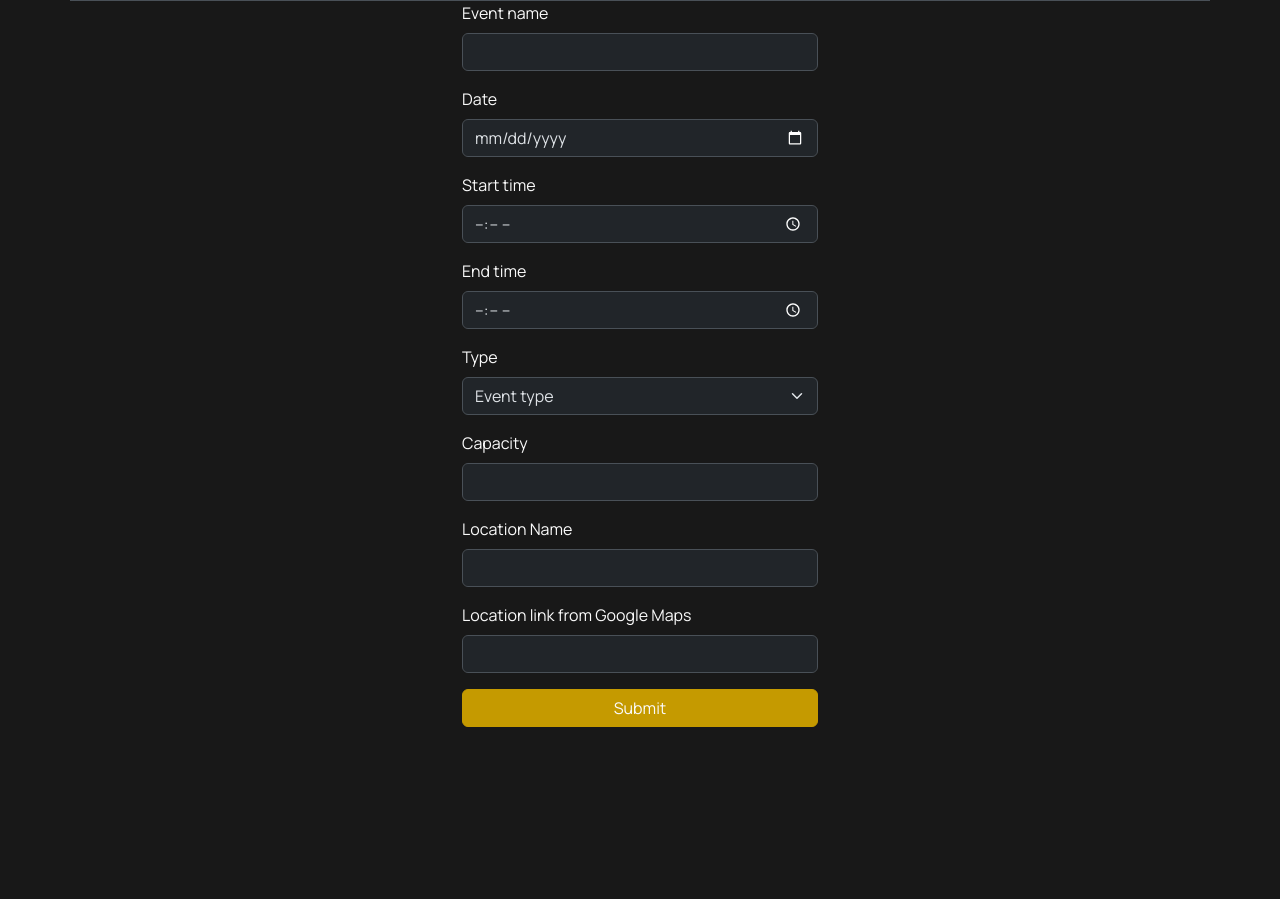
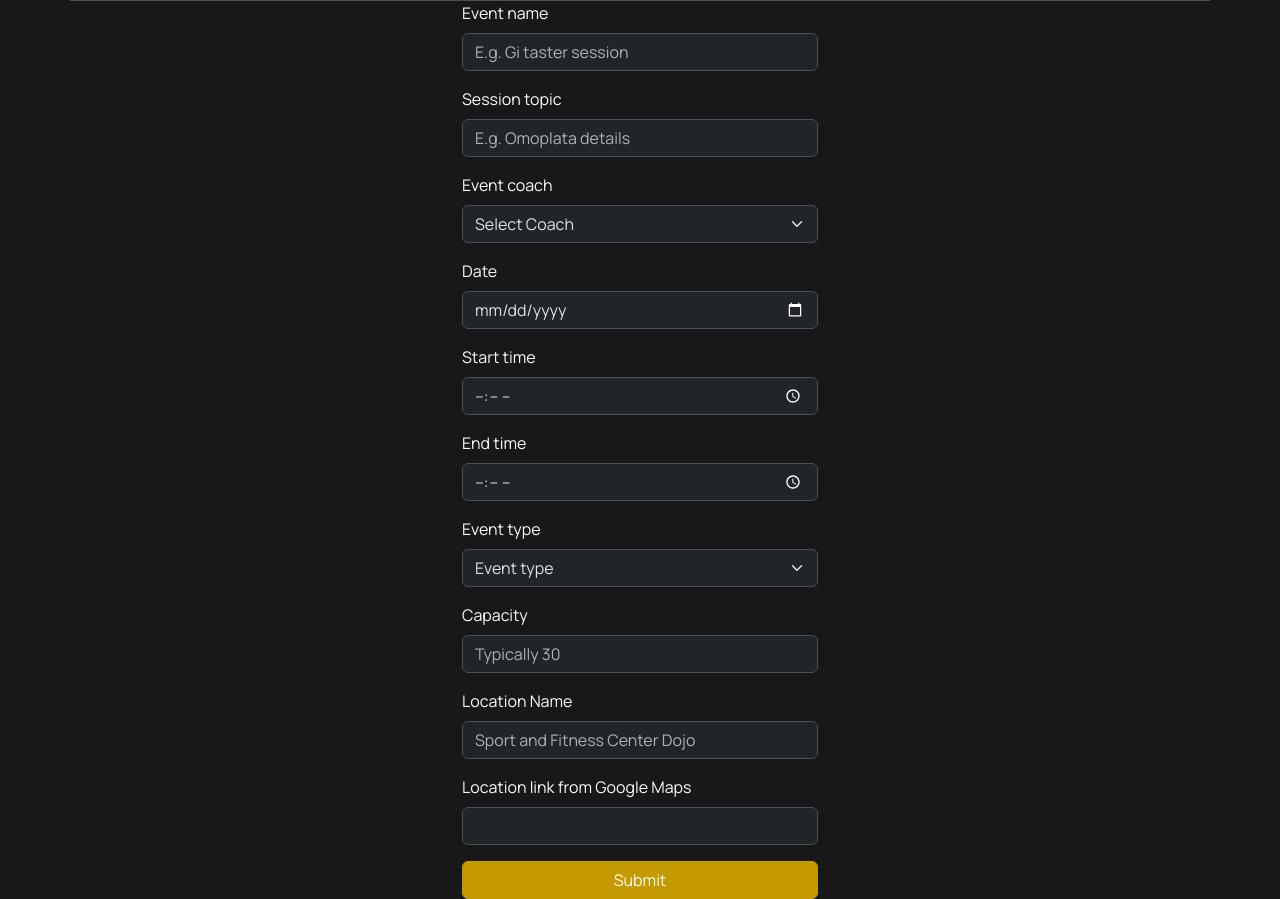
Before and after one commit to tom23collins/uob-bjj-webapp, a Flask app: template templates/committee/create_new_event.html in a window 1280 px wide. Shown: the part 138-1037 px from the top of the page. Before the commit the page ends 865 px from the top, so only its background shows below. Run offline with Flask 3, Linux system fonts and the light colour scheme; the template is opened without the code that fills it, so the values that code supplies are empty.

Commit message:
Can un sign up and coached information in system

```diff
--- a/app.py
+++ b/app.py
@@ -111,7 +111,9 @@ def index():
             'registered': registered,
             'registration_count': registration_count_dict.get(event_id, 0),
             'booked_gi': booked_gi,
-            'gis_booked': gis_booked_dict.get(event_id, 0)
+            'gis_booked': gis_booked_dict.get(event_id, 0),
+            'event_topic': session[9],
+            'event_coach': session[10],
         }
 
         updated_sessions.append(event)
@@ -132,6 +134,20 @@ def class_sign_up():
         values = (flask_login.current_user.id,
                   request.args.get('event_id'),
                   datetime.now())
+        db_update(app, sql, values)
+    return redirect(url_for('index'))
+
+@app.route('/cancel-sign-up', methods=['GET'])
+@flask_login.login_required
+def cancel_sign_up():
+    if request.method == 'GET':
+        sql = """
+            DELETE FROM sign_up_log
+            WHERE email = %s
+            AND event_id = %s
+        """
+        values = (flask_login.current_user.id,
+                request.args.get('event_id'))
         db_update(app, sql, values)
     return redirect(url_for('index'))
 
@@ -244,8 +260,8 @@ def create_new_event():
                                user=flask_login.current_user)
 
     sql = """
-    INSERT INTO event_table (`event_name`, `date`, `start_time`, `end_time`, `category`, `capacity`, `location`, `location_link`)
-    VALUES (%s, %s, %s, %s, %s, %s, %s, %s)
+    INSERT INTO event_table (`event_name`, `date`, `start_time`, `end_time`, `category`, `capacity`, `location`, `location_link`, `event_topic`, `event_coach`)
+    VALUES (%s, %s, %s, %s, %s, %s, %s, %s, %s, %s)
     """
     values = (
         request.form['event_name'],
@@ -255,7 +271,9 @@ def create_new_event():
         request.form.get('category'),
         request.form.get('capacity'),
         request.form.get('location'),
-        request.form.get('location_link')
+        request.form.get('location_link'),
+        request.form.get('event_topic'),
+        request.form.get('event_coach')
     )
     db_update(app, sql, values)
 
@@ -279,7 +297,9 @@ def edit_event():
             'category': data[0][5],
             'capacity': data[0][6],
             'location': data[0][7],
-            'location_link': data[0][8]
+            'location_link': data[0][8],
+            'event_topic': data[0][9],
+            'event_coach': data[0][10]
         }
         return render_template('/committee/edit_event.html', user=flask_login.current_user, data=event)
 
@@ -287,8 +307,8 @@ def edit_event():
         # SQL Update Statement
         sql = """
         UPDATE event_table
-        SET event_name = %s, date = %s, start_time = %s, end_time = %s,
-            category = %s, capacity = %s, location = %s, location_link = %s
+        SET event_name = %s, date = %s, start_time = %s, end_time = %s, category = %s,
+            capacity = %s, location = %s, location_link = %s, event_topic=%s, event_coach=%s
         WHERE event_id = %s
         """
 
@@ -302,7 +322,9 @@ def edit_event():
             request.form['capacity'],
             request.form['location'],
             request.form['location_link'],
-            request.form['event_id'],  # Ensure the event_id is passed for the WHERE clause
+            request.form['event_topic'],
+            request.form['event_coach'],
+            request.form['event_id'],
         )
         # Update the database
         db_update(app, sql, values)
--- a/templates/committee/create_new_event.html
+++ b/templates/committee/create_new_event.html
@@ -10,7 +10,22 @@
       <form action='new-event' method='POST'>
         <div class="mb-3">
           <label for="event_name" class="form-label">Event name</label>
-          <input type="text" class="form-control" id="event_name" name='event_name' required>
+          <input type="text" class="form-control" id="event_name" name='event_name' placeholder="E.g. Gi taster session" required>
+        </div>
+        <div class="mb-3">
+          <label for="event_topic" class="form-label">Session topic</label>
+          <input type="text" class="form-control" id="event_topic" name='event_topic' placeholder="E.g. Omoplata details" required>
+        </div>
+        <div class="mb-3">
+          <label for="event_coach" class="form-label">Event coach</label>
+          <select class="form-select" aria-label="Default select example" id='event_coach' name="event_coach" required>
+            <option selected disabled>Select Coach</option>
+            <option value="Bradley Hill">Bradley Hill</option>
+            <option value="Bradley Walton">Bradley Walton</option>
+            <option value="Cameran Jheeta">Cameran Jheeta</option>
+            <option value="Melissa Hill">Melissa Hill</option>
+            <option value="Ryan Ralph">Ryan Ralph</option>
+          </select>
         </div>
         <div class="mb-3">
           <label for="date" class="form-label">Date</label>
@@ -25,7 +40,7 @@
           <input type="time" class="form-control" id="end_time" name='end_time' required>
         </div>
         <div class="mb-3">
-          <label for="category" class="form-label">Type</label>
+          <label for="category" class="form-label">Event type</label>
           <select class="form-select" aria-label="Default select example" id='category' name="category" required>
             <option selected disabled>Event type</option>
             <option value="Nogi">Nogi Class</option>
@@ -35,11 +50,11 @@
         </div>
         <div class="mb-3">
           <label for="capacity" class="form-label">Capacity</label>
-          <input type="number" class="form-control" id="capacity" name='capacity' required>
+          <input type="number" class="form-control" id="capacity" name='capacity' placeholder="Typically 30" required>
         </div>
         <div class="mb-3">
           <label for="location" class="form-label">Location Name</label>
-          <input type="text" class="form-control" id="location" name='location' required>
+          <input type="text" class="form-control" id="location" name='location' placeholder="Sport and Fitness Center Dojo" required>
         </div>
         <div class="mb-3">
           <label for="location_link" class="form-label">Location link from Google Maps</label>
```
Also changed, not shown: templates/committee/edit_event.html (+15 -0 lines), templates/index.html (+28 -4 lines).
